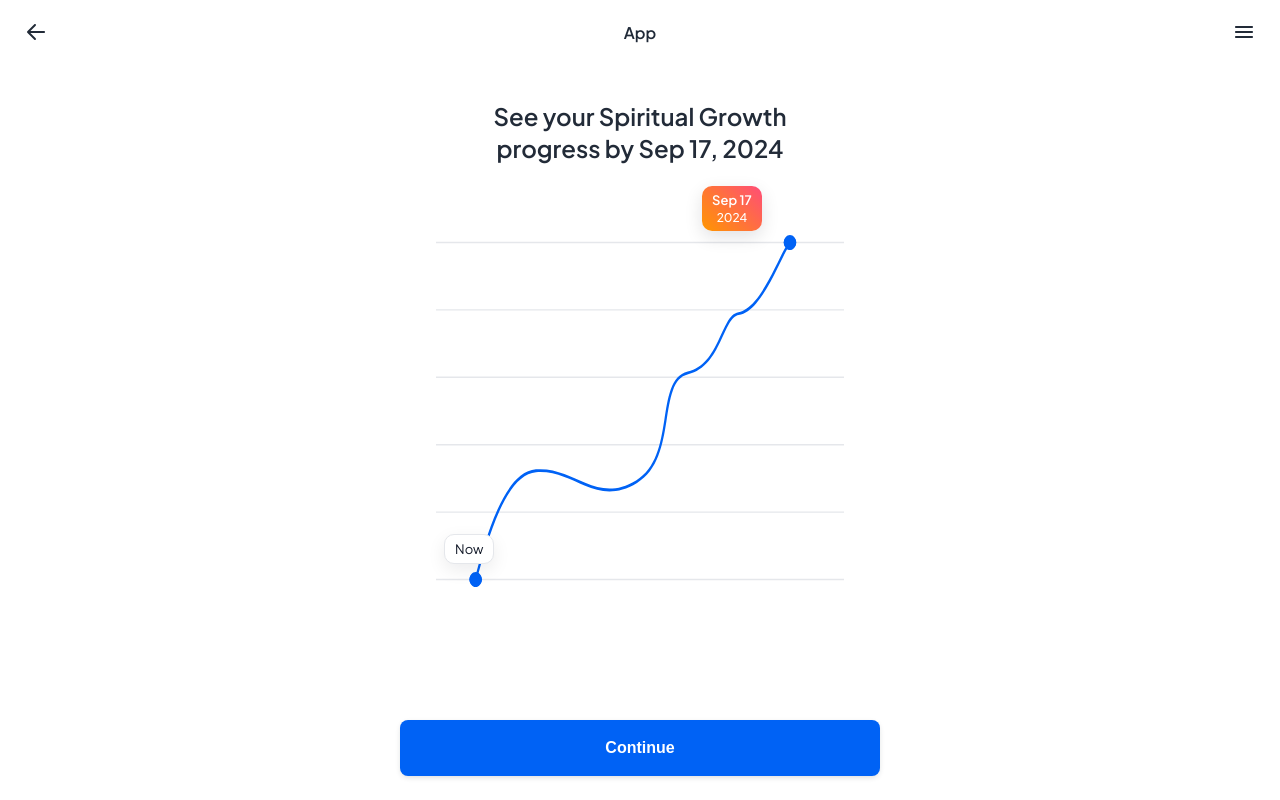
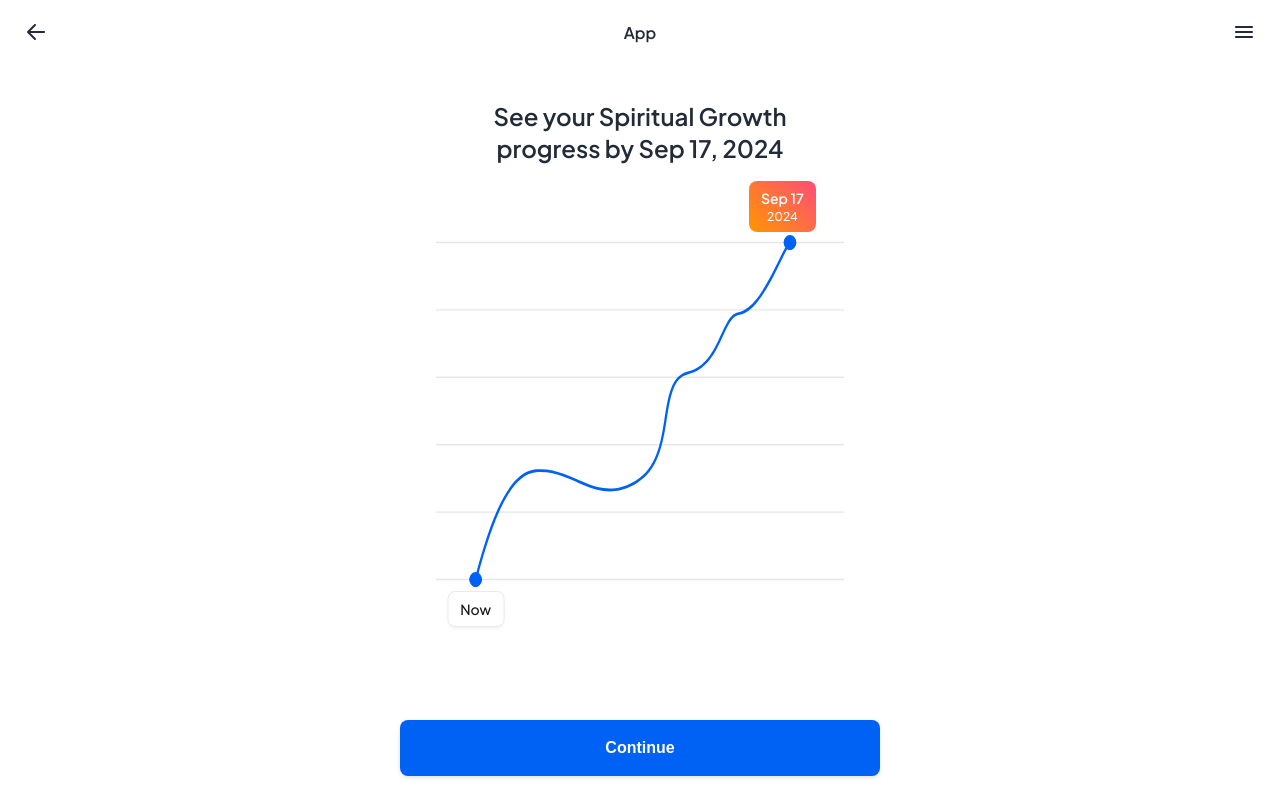
Before and after one commit to ViPiven/marketing-funnel-test, a Next.js app: page /quiz/step3 in a window 1280 px wide. Built offline with nearby package versions, Linux system fonts and the light colour scheme.

Commit message:
style adjustments

```diff
--- a/app/quiz/step3/page.module.css
+++ b/app/quiz/step3/page.module.css
@@ -32,22 +32,22 @@
 .nowLabel{
   position: absolute;
   background:#fff;
-  border: 1px solid #e5e7eb;
-  border-radius: 10px;
-  padding: 6px 10px;
-  font-size: 13px;
-  color:#111827;
-  box-shadow: 0 6px 18px rgba(2,6,23,0.08);
+  border: 1px solid #00000014;
+  border-radius: 8px;
+  padding: 8px 12px;
+  font-size: 14px;
+  font-weight: 500;
+  box-shadow: 0px 2px 4px -2px rgba(0, 0, 0, 0.12);
   white-space: nowrap;
 }
 
 .dateLabel {
   position: absolute;
-  border-radius: 10px;
-  padding: 6px 10px;
+  border-radius: 8px;
+  padding: 8px 12px;
   color: #fff;
-  font-size: 13px;
-  box-shadow: 0 6px 18px rgba(2,6,23,0.12);
+  font-size: 14px;
+  font-weight: 500;
   white-space: nowrap;
   text-align: center;
   background: linear-gradient(-135deg, #FF4D78 0%, #FF9600 100%);
--- a/app/quiz/step3/page.tsx
+++ b/app/quiz/step3/page.tsx
@@ -34,9 +34,18 @@ export default function Step3() {
   const step = (bottomY - topY) / 5;
   const gridLines = Array.from({ length: 6 }, (_, i) => topY + step * i);
 
-  // Start and end circle positions
-  const start = { x: leftMargin, y: gridLines[5] };
-  const end = { x: svgW - rightMargin, y: gridLines[0] };
+  // Start and end circle positions in px
+  const start = { x: sx * origLeftX + tx, y: gridLines[5] };
+  const end = { x: sx * origRightX + tx, y: gridLines[0] };
+
+  // Convert to % relative to svgW/svgH
+  const toPercent = (x: number, y: number) => ({
+    x: (x / svgW) * 100,
+    y: (y / svgH) * 100,
+  });
+
+  const startPct = toPercent(start.x, start.y);
+  const endPct = toPercent(end.x, end.y);
 
   return (
     <div className={styles.container}>
@@ -102,9 +111,9 @@ export default function Step3() {
         <div
           className={styles.nowLabel}
           style={{
-            left: `${start.x}px`,
-            top: `${start.y}px`,
-            transform: "translate(-20px, 56px)",
+            left: `${startPct.x}%`,
+            top: `${startPct.y}%`,
+            transform: "translate(-50%, 12px)",
           }}
         >
           Now
@@ -112,9 +121,9 @@ export default function Step3() {
         <div
           className={styles.dateLabel}
           style={{
-            left: `${end.x}px`,
-            top: `${end.y}px`,
-            transform: "translate(16px, -54px)",
+            left: `${endPct.x - 14}%`,
+            top: `${endPct.y - 2}%`,
+            transform: "translate(-50%, -100%)",
           }}
         >
           <div className={styles.dateTop}>Sep 17</div>
@@ -123,11 +132,7 @@ export default function Step3() {
       </div>
 
       <div className={styles.footer}>
-        <Button
-          onClick={() => router.push("/landing")}
-        >
-          Continue
-        </Button>
+        <Button onClick={() => router.push("/landing")}>Continue</Button>
       </div>
     </div>
   );
```
